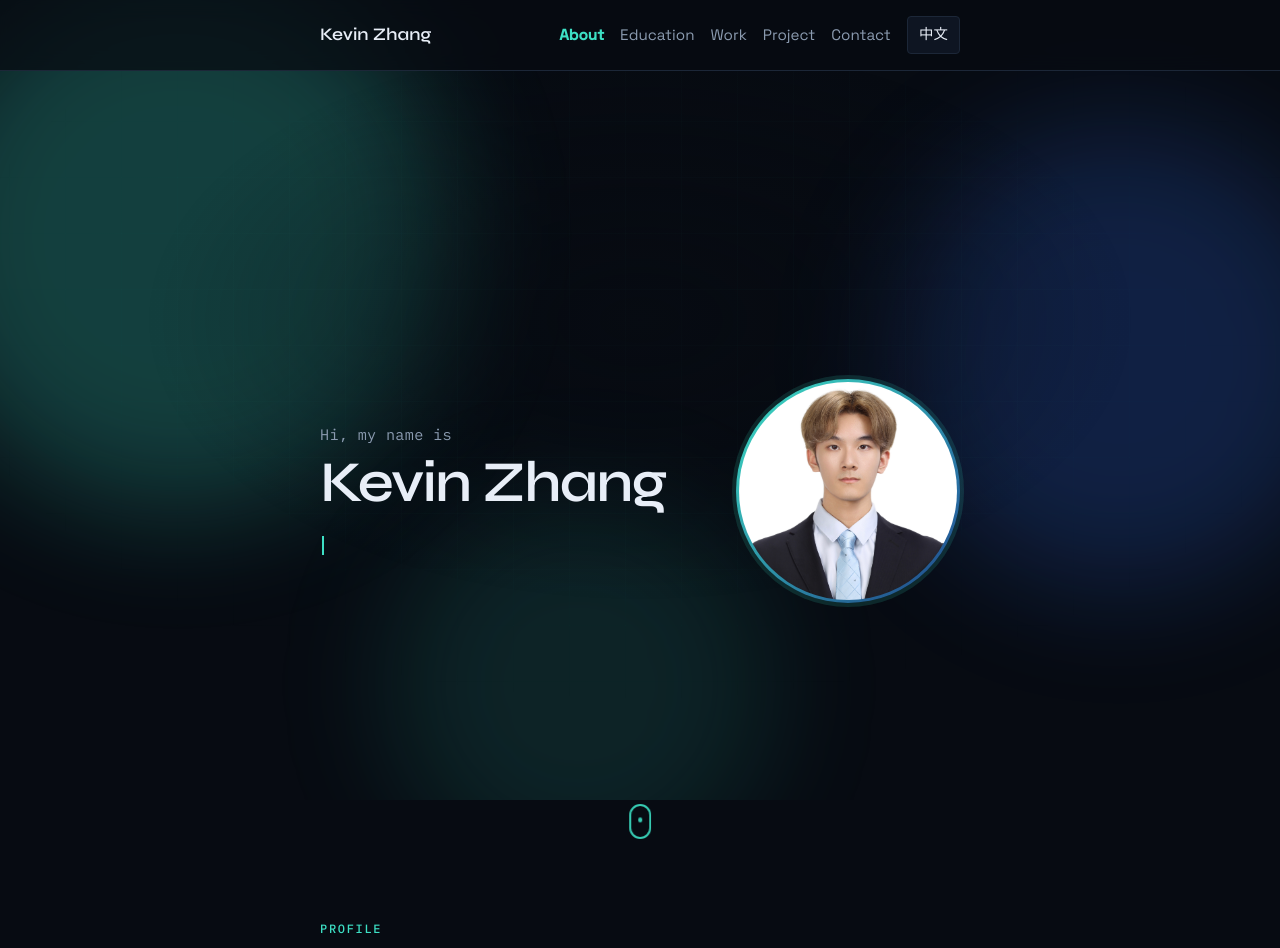
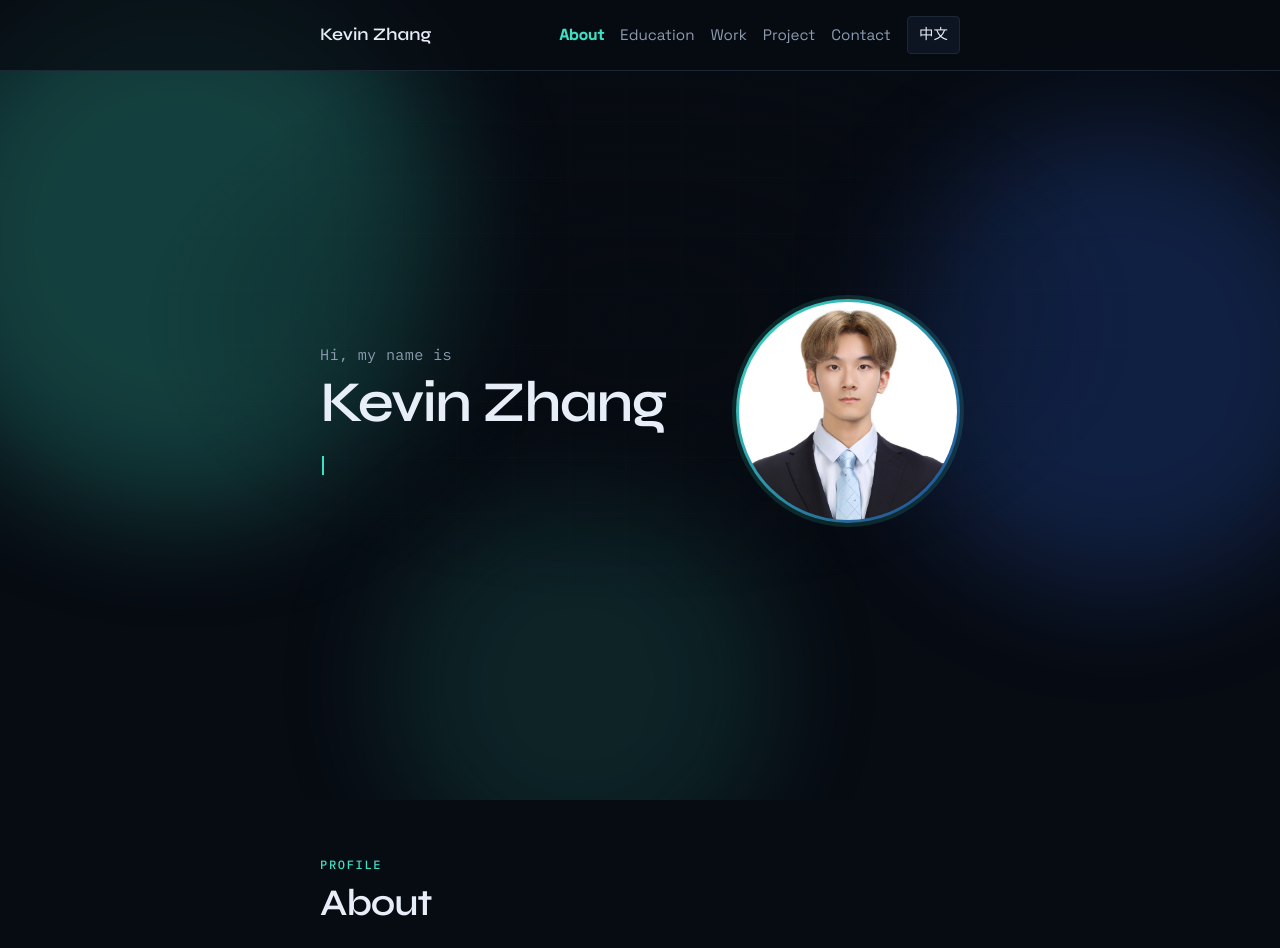
Before and after one commit to Kevin-Zhang1124/Kevin-Portfolio, a React (Vite) app: page / in a window 1280 px wide. Shown: the top 948 px of the page. Built offline with nearby package versions, Linux system fonts and the light colour scheme.

Commit message:
Pin the hero scroll cue to the viewport and fade it out when About enters view

```diff
--- a/src/components/sections/About.module.css
+++ b/src/components/sections/About.module.css
@@ -1,17 +1,20 @@
-/* Top-of-page identity — full first screen on phone + desktop */
+/* Full first screen: pill at bottom stays visible on load */
 .hero {
   position: relative;
   display: flex;
   flex-direction: column;
   justify-content: center;
   gap: var(--space-4);
-  /* svh = stable mobile viewport; 5rem ≈ sticky nav */
+  box-sizing: border-box;
+
+  /* Cancel Section's top padding so it doesn't push the pill down */
+  margin-top: calc(-1 * var(--space-6));
+  margin-bottom: var(--space-6);
+
+  /* Desktop nav ~5rem; leave room for the pill inside the viewport */
   min-height: calc(100svh - 5rem);
-  margin-bottom: var(--space-6);
-  box-sizing: border-box;
-  /* Extra top space so content clears the fixed nav on small screens */
   padding-top: var(--space-3);
-  padding-bottom: var(--space-4);
+  padding-bottom: 3.5rem; /* space so content doesn't sit on the pill */
 }
 
 .copy {
@@ -67,11 +70,29 @@
   background: var(--bg-elevated);
 }
 
+/* Viewport-fixed cue — always at screen bottom, with a safe gap */
 .scrollHint {
-  position: absolute;
+  position: fixed;
   left: 50%;
-  bottom: var(--space-3);
+  bottom: max(1.5rem, env(safe-area-inset-bottom, 0px));
   transform: translateX(-50%);
+  z-index: 40;
+  pointer-events: none;
+  opacity: 1;
+  transition: opacity 0.45s ease; /* 渐渐淡出 / 淡入 */
+}
+
+@media (max-width: 767px) {
+  .scrollHint {
+    bottom: calc(2rem + env(safe-area-inset-bottom, 0px));
+  }
+}
+
+/* Optional: hide when JS adds this class after scrolling past the hero */
+.scrollHintHidden {
+  opacity: 0;
+  /* keep it in the layout tree so opacity can animate */
+  pointer-events: none;
 }
 
 /* Stack of about blocks */
@@ -125,6 +146,14 @@
   letter-spacing: 0.04em;
 }
 
+/* Mobile nav wraps (brand + links + 中文) — taller than 5rem */
+@media (max-width: 767px) {
+  .hero {
+    min-height: calc(100svh - 9rem);
+    padding-bottom: 3.25rem;
+  }
+}
+
 /* Desktop: text left, photo right */
 @media (min-width: 768px) {
   .hero {
--- a/src/components/sections/About.tsx
+++ b/src/components/sections/About.tsx
@@ -1,3 +1,4 @@
+import { useEffect, useRef, useState } from 'react';
 import { Section } from '../layout/Section';
 import { useLocale } from '../../hooks/useLocale';
 import { useContent } from '../../hooks/useContent';
@@ -19,11 +20,30 @@ const PROFILE_SRC = '/profile.png';
 export function About() {
   const { t } = useLocale();
   const content = useContent();
+  const heroRef = useRef<HTMLDivElement>(null);
+  const aboutRef = useRef<HTMLDivElement>(null);
+  const [showCue, setShowCue] = useState(true);
+
+  useEffect(() => {
+    const about = aboutRef.current;
+    if (!about) {
+      return;
+    }
+    // Hide pill as soon as PROFILE / About enters the viewport
+    const observer = new IntersectionObserver(
+      ([entry]) => {
+        setShowCue(!entry.isIntersecting);
+      },
+      { root: null, threshold: 0, rootMargin: '0px 0px -10% 0px' },
+    );
+    observer.observe(about);
+    return () => observer.disconnect();
+  }, []);
 
   return (
     <Section id="about">
       {/* Hero: name is the main brand signal */}
-      <div className={styles.hero}>
+      <div className={styles.hero} ref={heroRef}>
         {/* Text block: name + typing line */}
         <div className={styles.copy}>
           {/* Quiet intro — not a heading; name stays the brand */}
@@ -53,16 +73,24 @@ export function About() {
         </div>
 
         {/* Mouse scroll cue — more content (About) is below */}
-        <div className={styles.scrollHint}>
+        <div
+          className={
+            showCue
+              ? styles.scrollHint
+              : `${styles.scrollHint} ${styles.scrollHintHidden}`
+          }
+        >
           <ScrollCue label={t.scrollHint} />
         </div>
       </div>
 
       {/* About heading */}
-      <SectionHeading
-        eyebrow={t.eyebrowAbout}
-        title={t.navAbout}
-      />
+      <div ref={aboutRef}>
+        <SectionHeading
+          eyebrow={t.eyebrowAbout}
+          title={t.navAbout}
+        />
+      </div>
 
       {/* Short titled blocks with pulsing cyan indexes */}
       <div className={styles.blocks}>
```
